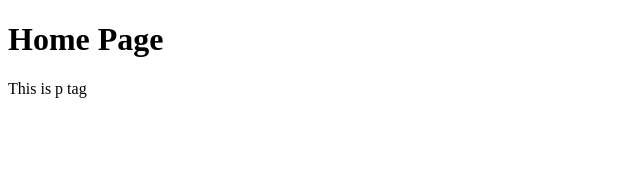
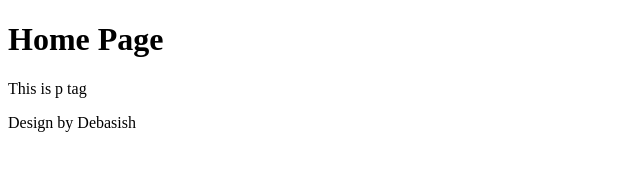
Before and after one commit to debasishsahoo/git_test1, a plain HTML site: page index.html in a window 1280 px wide. Shown: the whole page, without its empty margins (0-640 px from the left). Drawn offline with Linux system fonts and the light colour scheme.

Commit message:
Add footer

```diff
--- a/index.html
+++ b/index.html
@@ -10,6 +10,7 @@
 <body>
     <h1>Home Page</h1>
     <p>This is p tag</p>
+    <footer>Design by Debasish</footer>
 </body>
 
 </html>
```
